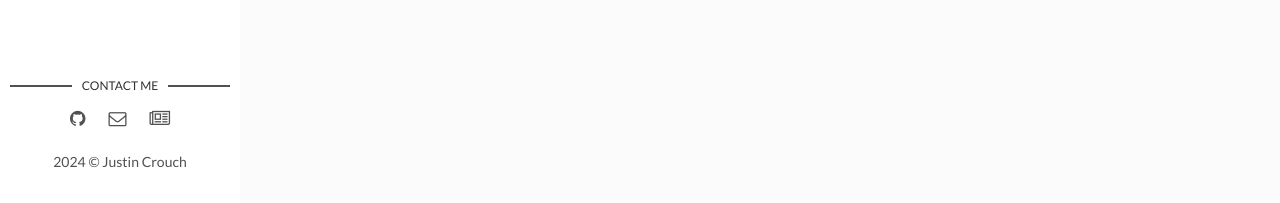
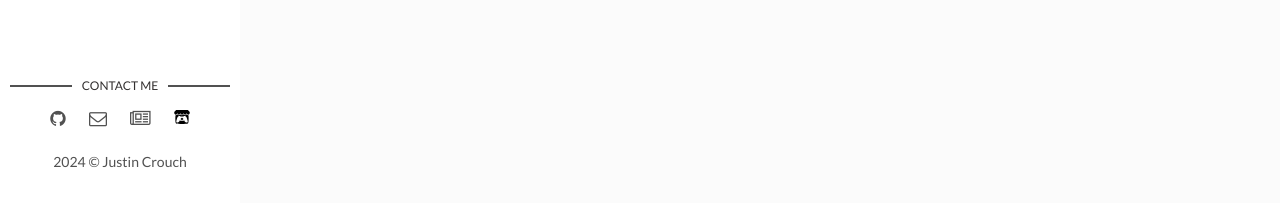
Before and after one commit to justin-crouch/projects, a Jekyll site: the page built from index.html, in a window 1280 px wide. Shown: the part 694-897 px from the top of the page. Built offline with Jekyll 4.4.1, drawn with Linux system fonts in a browser that asks for light colours; the list of posts is cut into pages by our own code.

Commit message:
Update main.html

```diff
--- a/_layouts/main.html
+++ b/_layouts/main.html
@@ -32,6 +32,7 @@ layout: default
           <li class="email"><a href="mailto:{{site.social-email}}"><i class="fa fa-envelope-o"></i></a></li>
         {% endif %}
         <li><a href="https://www.trooper-transfer.com"><i class="fa fa-newspaper-o"></i></a></li>
+	<li><a href="https://toujours-prey.itch.io/" target="_blank"><svg xmlns="http://www.w3.org/2000/svg" viewBox="0 0 512 512" width="16" height="16"><!--!Font Awesome Free 6.7.2 by @fontawesome - https://fontawesome.com License - https://fontawesome.com/license/free Copyright 2024 Fonticons, Inc.--><path d="M71.9 34.8C50.2 47.7 7.4 96.8 7 109.7v21.3c0 27.1 25.3 50.8 48.3 50.8 27.6 0 50.5-22.9 50.5-50 0 27.1 22.2 50 49.8 50s49-22.9 49-50c0 27.1 23.6 50 51.2 50h.5c27.6 0 51.2-22.9 51.2-50 0 27.1 21.5 50 49 50s49.8-22.9 49.8-50c0 27.1 23 50 50.5 50 23 0 48.3-23.8 48.3-50.8v-21.3c-.4-12.9-43.2-62.1-64.9-75C372.6 32.4 325.8 32 256 32S91.1 33.1 71.9 34.8zm132.3 134.4c-22 38.4-77.9 38.7-99.9 .3-13.2 23.1-43.2 32.1-56 27.7-3.9 40.2-13.7 237.1 17.7 269.2 80 18.7 302.1 18.1 379.8 0 31.7-32.3 21.3-232 17.8-269.2-12.9 4.4-42.9-4.6-56-27.7-22 38.5-77.9 38.1-99.9-.2-7.1 12.5-23.1 28.9-51.8 28.9a57.5 57.5 0 0 1 -51.8-28.9zm-41.6 53.8c16.5 0 31.1 0 49.2 19.8a436.9 436.9 0 0 1 88.2 0C318.2 223 332.9 223 349.3 223c52.3 0 65.2 77.5 83.9 144.5 17.3 62.2-5.5 63.7-34 63.7-42.2-1.6-65.5-32.2-65.5-62.8-39.3 6.4-101.9 8.8-155.6 0 0 30.6-23.3 61.2-65.5 62.8-28.4-.1-51.2-1.6-33.9-63.7 18.7-67 31.6-144.5 83.9-144.5zM256 270.8s-44.4 40.8-52.4 55.2l29-1.2v25.3c0 1.6 21.3 .2 23.3 .2 11.7 .5 23.3 1 23.3-.2v-25.3l29 1.2c-8-14.5-52.4-55.2-52.4-55.2z"/></svg></a></li>
       </ul>
     </section> <!-- End Section Contact -->
     <div class="copyright">
```
